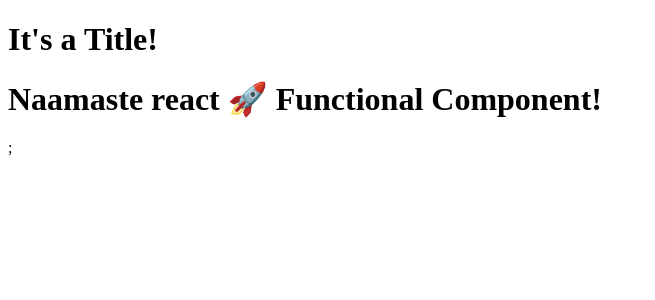
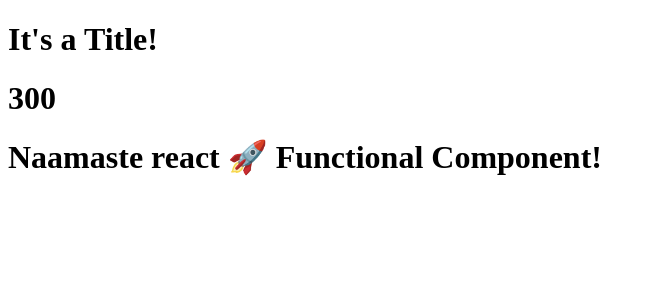
Before and after one commit to deepnitk/NamasteDev, a React (Vite) app in the folder namaste-react/: page / in a window 1280 px wide. Shown: the top 300 px of the page, without its empty margins (0-655 px from the left). Built offline with nearby package versions, Linux system fonts and the light colour scheme.

Commit message:
Expression inside a JSX

```diff
--- a/namaste-react/App.js
+++ b/namaste-react/App.js
@@ -8,7 +8,8 @@
     return (
         <div>
             <Title/>
-            <h1>Naamaste react 🚀 Functional Component!</h1>;
+            <h1>{100+200}</h1>
+            <h1>Naamaste react 🚀 Functional Component!</h1>
         </div>
     );
 }
```
